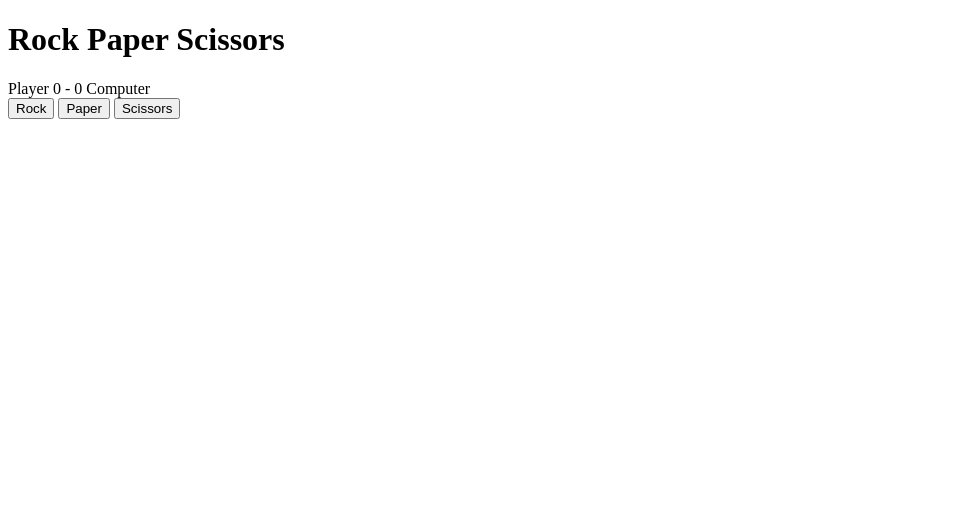
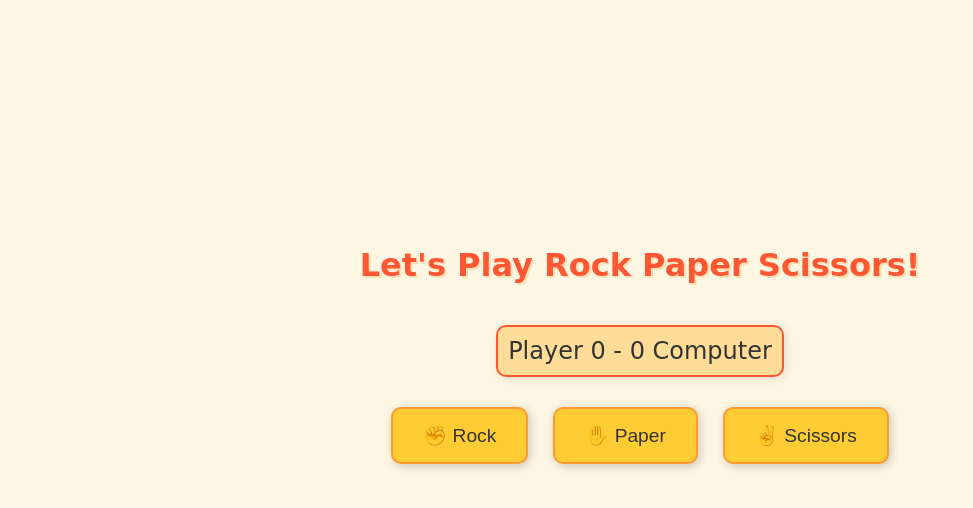
Before and after one commit to MatiasCanevaro/rock_paper_scissors, a plain HTML site: page example.html in a window 1280 px wide. Shown: the whole page, without its empty margins (0-973 px from the left). Drawn offline with Linux system fonts and the light colour scheme.

Commit message:
refactor UI

```diff
--- a/example.html
+++ b/example.html
@@ -3,15 +3,92 @@
 <head>
   <meta charset="UTF-8">
   <title>Rock Paper Scissors</title>
+  <style>
+    body {
+      font-family: 'Caveat', cursive, sans-serif;
+      background-color: #fdf6e3;
+      color: #333;
+      text-align: center;
+      margin: 0;
+      padding: 0;
+      display: flex;
+      flex-direction: column;
+      align-items: center;
+      justify-content: center;
+      height: 100vh;
+    }
+
+    h1 {
+      color: #ff5733;
+      text-shadow: 2px 2px #ffe0b5;
+    }
+
+    #score {
+      font-size: 1.5rem;
+      margin: 20px 0;
+      padding: 10px;
+      background: #ffdd99;
+      border: 2px solid #ff5733;
+      border-radius: 10px;
+      box-shadow: 2px 2px 10px rgba(0, 0, 0, 0.1);
+    }
+
+    button {
+      background-color: #ffcc33;
+      border: 2px solid #ff9933;
+      border-radius: 10px;
+      padding: 15px 30px;
+      font-size: 1.2rem;
+      color: #333;
+      cursor: pointer;
+      margin: 10px;
+      transition: all 0.3s ease;
+      box-shadow: 2px 2px 10px rgba(0, 0, 0, 0.2);
+    }
+
+    button:hover {
+      background-color: #ff9933;
+      color: white;
+      transform: scale(1.1);
+    }
+
+    #result {
+      font-size: 1.2rem;
+      margin: 20px;
+      color: #2a9d8f;
+    }
+
+    #winner {
+      font-size: 2rem;
+      color: #e76f51;
+      margin-top: 20px;
+      text-shadow: 2px 2px #ffe0b5;
+    }
+
+    div {
+      margin-bottom: 20px;
+    }
+
+    @media (max-width: 768px) {
+      button {
+        font-size: 1rem;
+        padding: 10px 20px;
+      }
+
+      #score {
+        font-size: 1.2rem;
+      }
+    }
+  </style>
   <script src="javascript.js" defer></script>
 </head>
 <body>
-  <h1>Rock Paper Scissors</h1>
+  <h1>Let's Play Rock Paper Scissors!</h1>
   <div id="score">Player 0 - 0 Computer</div>
   <div>
-    <button id="Rock">Rock</button>
-    <button id="Paper">Paper</button>
-    <button id="Scissors">Scissors</button>
+    <button id="Rock">✊ Rock</button>
+    <button id="Paper">✋ Paper</button>
+    <button id="Scissors">✌️ Scissors</button>
   </div>
   <div id="result"></div>
   <h1 id="winner"></h1>
```
